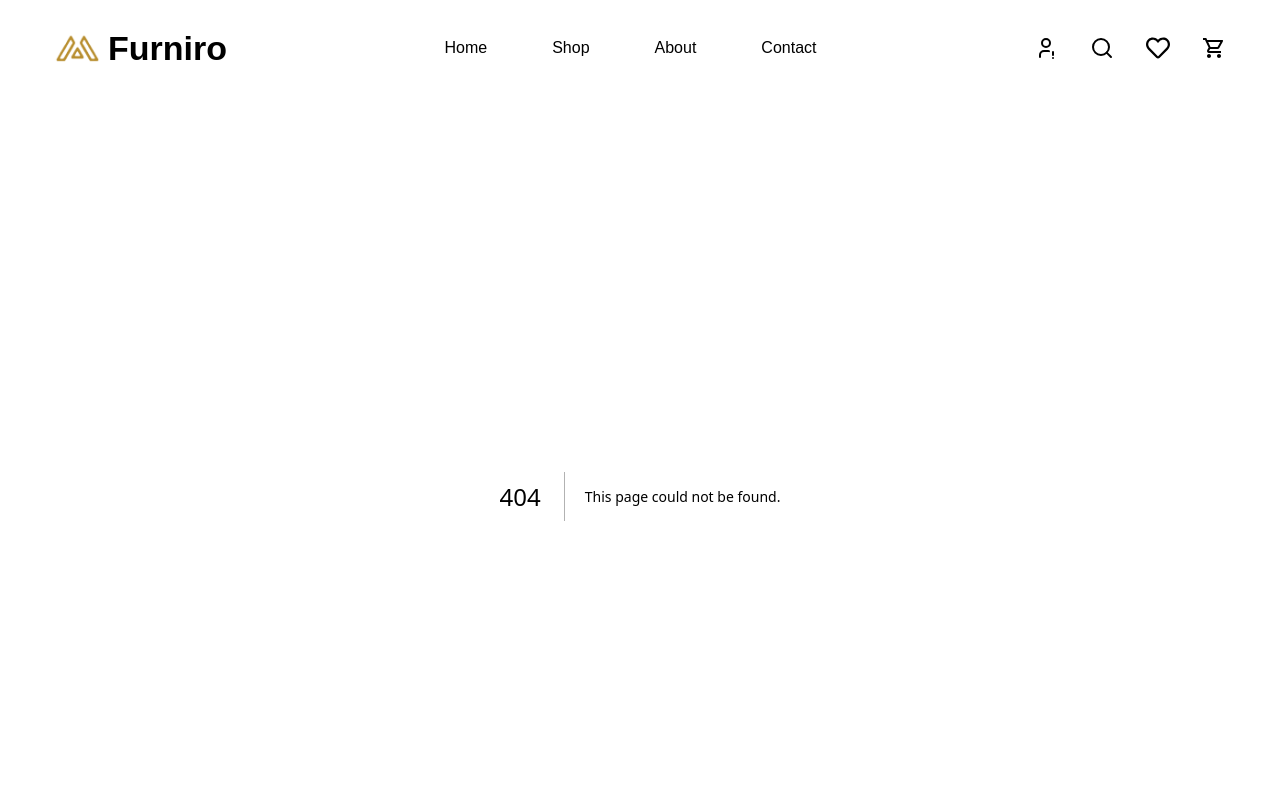
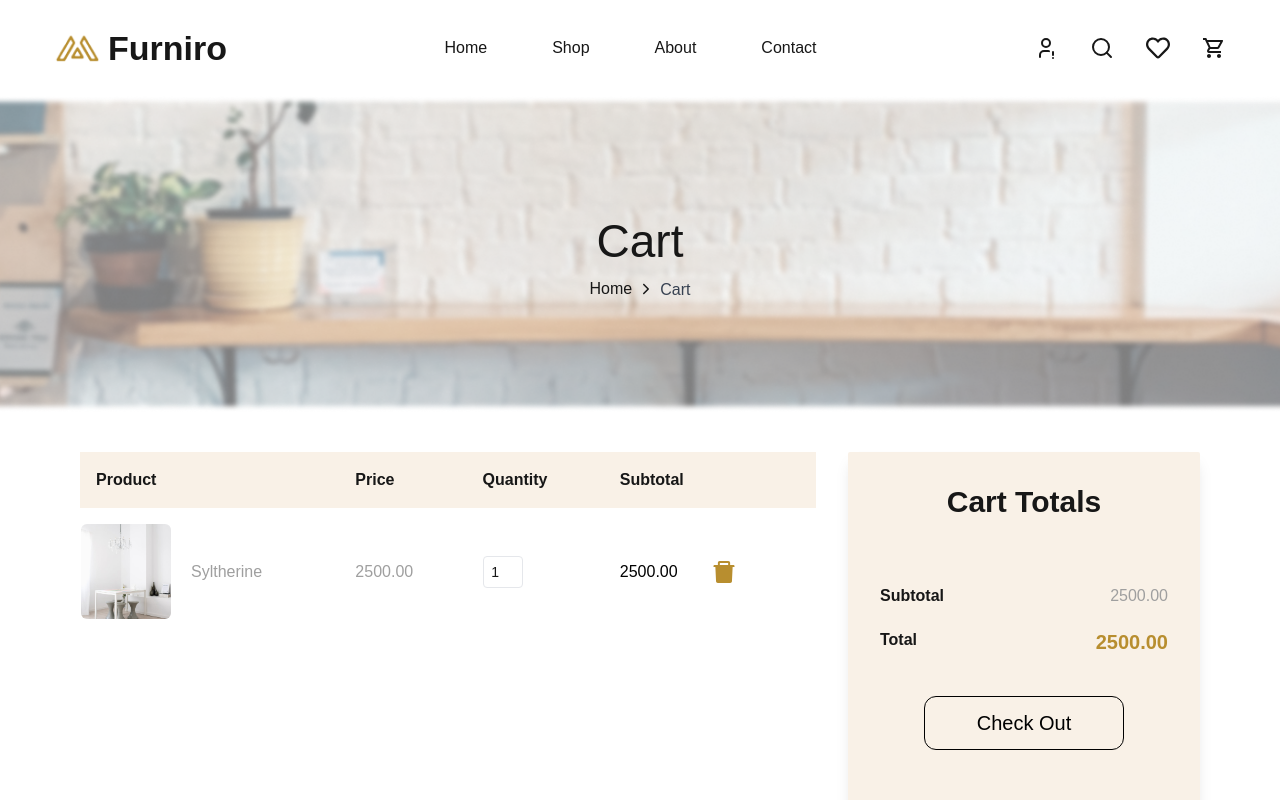
Before and after one commit to abdullahN111/figma-hackathon, a Next.js app: page /cart/1 in a window 1280 px wide. Before the commit this address had no page. Shown: the top 800 px of the page. Built offline with nearby package versions, Linux system fonts and the light colour scheme.

Commit message:
created dynamic route for cart page and added some functionality in add-to-cart page and in cart page using hooks

```diff
--- a/src/app/about/page.tsx
+++ b/src/app/about/page.tsx
@@ -43,6 +43,7 @@ const About = () => {
           </p>
         </div>
       </div>
+
       <ServiceBar />
     </section>
   );
--- /dev/null
+++ b/src/app/cart/[id]/page.tsx
@@ -0,0 +1,16 @@
+import Cart from '@/app/components/sections/Cart'
+import SecondaryHeader from '@/app/components/shared/SecondaryHeader'
+import ServiceBar from '@/app/components/shared/ServiceBar'
+
+
+const page = () => {
+  return (
+    <section className='max-w-[1440px]'>
+<SecondaryHeader routeName='Cart' />
+<Cart />
+<ServiceBar />
+    </section>
+  )
+}
+
+export default page
--- /dev/null
+++ b/src/app/components/sections/Cart.tsx
@@ -0,0 +1,113 @@
+"use client";
+
+import Image from "next/image";
+import Delete from "@/app/components/svgs/Delete";
+import { productCardInfo } from "@/app/Data/product";
+import { useParams, useSearchParams } from "next/navigation";
+import Link from "next/link";
+
+const Cart = () => {
+  const { id } = useParams<{ id: string }>();
+  const searchParams = useSearchParams();
+  const quantity = parseInt(searchParams.get("quantity") || "1", 10);
+
+  const item = productCardInfo.find((item) => item.id === parseInt(id)); //finding product id
+  if (!item) {
+    return (
+      <div className="text-center mt-10">
+        <p>Item not found. Please check the URL.</p>
+        <Link href="/shop" className="text-blue-500 underline">
+          Go back to item
+        </Link>
+      </div>
+    );
+  }
+
+  const subtotal = Number(item.price) * quantity;
+
+  return (
+    <section className="max-w-[1440px] bg-white container mx-auto px-3 sm:px-6 lg:px-20 py-10">
+      <div className="grid grid-cols-1 lg:grid-cols-3 gap-8">
+        {/* Cart Table Section */}
+        <div className="lg:col-span-2">
+          <div className="overflow-x-auto lg:overflow-x-visible">
+            <table className="w-full min-w-[700px] border-collapse bg-white text-left text-sm">
+              <thead className="bg-[#F9F1E7]">
+                <tr className="text-base font-semibold">
+                  <th className="p-4 border-none whitespace-nowrap">Product</th>
+                  <th className="p-4 border-none whitespace-nowrap">Price</th>
+                  <th className="p-4 border-none whitespace-nowrap">
+                    Quantity
+                  </th>
+                  <th className="p-4 border-none whitespace-nowrap">
+                    Subtotal
+                  </th>
+                </tr>
+              </thead>
+              <tbody>
+                <tr className="border-none">
+                  <td className="py-4 whitespace-nowrap">
+                    <div className="flex items-center justify-start space-x-5">
+                      <Image
+                        src={item.mainImage}
+                        alt="Asgaard Sofa"
+                        width={90}
+                        height={90}
+                        className="rounded-md"
+                      />
+                      <span className="text-[#9F9F9F] text-base break-word">
+                        {item.name}
+                      </span>
+                    </div>
+                  </td>
+                  <td className="p-4 text-[#9F9F9F] text-base text-start whitespace-nowrap">
+                    {item.price}.00
+                  </td>
+                  <td className="p-4 text-center">
+                    <div className="flex justify-start">
+                      <input
+                        type="number"
+                        defaultValue={quantity}
+                        min={1}
+                        className="w-10 h-8 rounded border px-1 py-1 text-center focus:outline-none"
+                        readOnly
+                      />
+                    </div>
+                  </td>
+                  <td className="p-4 text-black text-base font-medium text-start whitespace-nowrap">
+                    <div className="flex items-center justify-start gap-8">
+                      <span>{subtotal}.00</span>
+                      <Delete />
+                    </div>
+                  </td>
+                </tr>
+              </tbody>
+            </table>
+          </div>
+        </div>
+
+        {/* Cart Totals Section */}
+        <div className="bg-[#F9F1E7] py-8 px-11 sm:p-8 rounded-sm shadow-lg w-auto sm:w-1/2 lg:w-full mx-auto">
+          <h2 className="text-3xl font-semibold text-center mb-16">
+            Cart Totals
+          </h2>
+          <div className="flex justify-between mb-5">
+            <span className="text-base font-semibold">Subtotal</span>
+            <span className="text-base text-[#9F9F9F]">{subtotal}.00</span>
+          </div>
+          <div className="flex justify-between font-medium mb-5">
+            <span className="text-base font-semibold">Total</span>
+            <span className="text-xl text-[#B88E2F] font-semibold">
+              {subtotal}.00
+            </span>
+          </div>
+          <button className="block mx-auto w-[200px] rounded-xl border border-black text-black px-2 py-3 text-xl hover:bg-[#fae9d3a6] transition my-10">
+            Check Out
+          </button>
+        </div>
+      </div>
+    </section>
+  );
+};
+
+export default Cart;
--- a/src/app/components/sections/ProductDetail.tsx
+++ b/src/app/components/sections/ProductDetail.tsx
@@ -2,12 +2,16 @@
 
 import Image from "next/image";
 import { productCardInfo } from "@/app/Data/product";
-import { useParams } from "next/navigation";
+import { useParams, useRouter } from "next/navigation";
+import Link from "next/link";
+import { useState } from "react";
 
 const ProductDetail = () => {
+  const [quantity, setQuantity] = useState(1);
   const { id } = useParams<{ id: string }>();
+  const router = useRouter();
 
-  const product = productCardInfo.find((item) => item.id === parseInt(id)); //finding product id
+  const product = productCardInfo.find((item) => item.id === parseInt(id)); // Finding product id
   if (!product) {
     return (
       <div className="text-center mt-10">
@@ -18,6 +22,14 @@ const ProductDetail = () => {
       </div>
     );
   }
+
+
+  const handleIncrement = () => setQuantity((itemIncre) => itemIncre + 1);
+  const handleDecrement = () => setQuantity((itemDecre) => (itemDecre > 1 ? itemDecre - 1 : 1));
+
+  const handleAddToCart = () => {
+    router.push(`/cart/${product.id}-${encodeURIComponent(product.name.toLowerCase())}?quantity=${quantity}`);
+  };
 
   return (
     <div className="w-full mx-auto py-10 mb-12 px-6 sm:px-10 lg:px-24 font-poppins flex flex-col lg:flex-row gap-10 lg:gap-6">
@@ -78,13 +90,17 @@ const ProductDetail = () => {
             </div>
           </div>
           <div className="flex sm:flex-row flex-col gap-4 sm:gap-2 mt-6 items-start sm:items-center text-base">
-            <div className="cursor-pointer hover:bg-[#F9F1E7] flex gap-6 mr-4 border border-[#9F9F9F] rounded-md py-2 px-3">
-              <span className="text-[#]">-</span>
-              <button>1</button>
-              <span>+</span>
+            <div className=" hover:bg-[#F9F1E7] flex gap-6 mr-4 border border-[#9F9F9F] rounded-md py-2 px-3">
+              <span className="text-[#] cursor-pointer" onClick={handleDecrement}>-</span>
+              <button>{quantity}</button>
+              <span className="cursor-pointer" onClick={handleIncrement}>+</span>
             </div>
-            <div className="cursor-pointer hover:bg-[#F9F1E7] py-2 px-5 rounded-lg border border-black">
+            <div className="cursor-pointer hover:bg-[#F9F1E7] py-2 px-5 rounded-lg border border-black" onClick={handleAddToCart}>
+            <Link href={`/cart/${product.id}-${encodeURIComponent(
+                product.name.toLowerCase()
+              )}`}>
               <button>Add To Cart</button>
+              </Link>
             </div>
             <div className="cursor-pointer hover:bg-[#F9F1E7] flex items-center gap-3 py-2 px-5 rounded-lg border border-black">
               <span>+</span>
--- /dev/null
+++ b/src/app/components/svgs/Delete.tsx
@@ -0,0 +1,18 @@
+const Delete = () => {
+  return (
+    <svg
+      width="28"
+      height="28"
+      viewBox="0 0 28 28"
+      fill="none"
+      xmlns="http://www.w3.org/2000/svg"
+    >
+      <path
+        d="M23.625 7H20.125V4.8125C20.125 3.84727 19.3402 3.0625 18.375 3.0625H9.625C8.65977 3.0625 7.875 3.84727 7.875 4.8125V7H4.375C3.89102 7 3.5 7.39102 3.5 7.875V8.75C3.5 8.87031 3.59844 8.96875 3.71875 8.96875H5.37031L6.0457 23.2695C6.08945 24.202 6.86055 24.9375 7.79297 24.9375H20.207C21.1422 24.9375 21.9105 24.2047 21.9543 23.2695L22.6297 8.96875H24.2812C24.4016 8.96875 24.5 8.87031 24.5 8.75V7.875C24.5 7.39102 24.109 7 23.625 7ZM18.1562 7H9.84375V5.03125H18.1562V7Z"
+        fill="#B88E2F"
+      />
+    </svg>
+  );
+};
+
+export default Delete;
```
